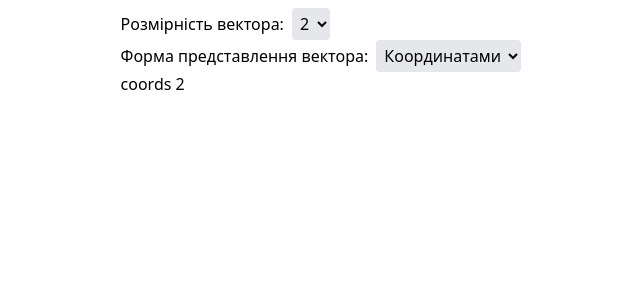
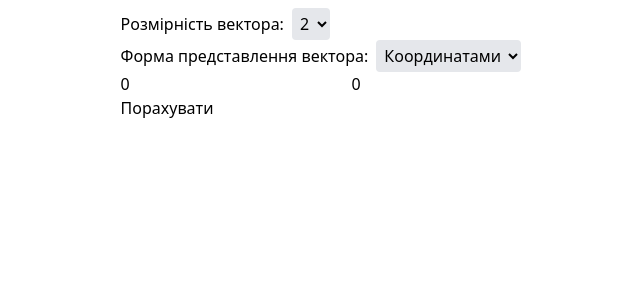
Before and after one commit to YuriiRG/goiteens-math-trainer-2, a React (Vite) app: page / in a window 1280 px wide. Shown: the top 300 px of the page, without its empty margins (222-862 px from the left). Built offline with nearby package versions, Linux system fonts and the light colour scheme.

Commit message:
Add unstyled UI and calculations

```diff
--- a/src/App.tsx
+++ b/src/App.tsx
@@ -1,36 +1,109 @@
 import type { ReactNode } from "react";
-import { useState } from "react";
+import { useState, Fragment } from "react";
+import { z } from "zod";
+import { pointDistance, vectorLength } from "./math";
+
+const floatRegex = /^-?[0-9]+([.,][0-9]+)?$/;
+const floatTransform = (str: string): number => {
+  return Number(str.replace(",", "."));
+};
+
+const floatArraySchema = z.array(
+  z.string().regex(floatRegex).transform(floatTransform),
+);
+
 export default function App() {
-  const [dimensions, setDimensions] = useState<string | number>(2);
-  const [mode, setMode] = useState<string | number>("coords");
+  const [vectorStr, setVectorStr] = useState<string[]>(["0", "0"]);
+  const [startPointStr, setStartPointStr] = useState<string[]>(["0", "0"]);
+  const [endPointStr, setEndPointStr] = useState<string[]>(["0", "0"]);
+  const [mode, setMode] = useState<string>("coords");
+  const [showResult, setShowResult] = useState(false);
+
+  const vectorParseResult = floatArraySchema.safeParse(vectorStr);
+  const vector = vectorParseResult.success ? vectorParseResult.data : undefined;
+
+  const startParseResult = floatArraySchema.safeParse(startPointStr);
+  const startPoint = startParseResult.success
+    ? startParseResult.data
+    : undefined;
+
+  const endParseResult = floatArraySchema.safeParse(endPointStr);
+  const endPoint = endParseResult.success ? endParseResult.data : undefined;
+
+  let result: number | undefined = undefined;
+  if (vector && mode === "coords") {
+    result = vectorLength(vector);
+  } else if (startPoint && endPoint && mode === "points") {
+    result = pointDistance(startPoint, endPoint);
+  }
+
+  console.log(vectorStr, vector);
+
   return (
     <div className="flex justify-center p-2">
       <main className="w-[65ch]">
         <Select
           label="Розмірність вектора:"
           id="dimensions"
-          value={dimensions}
-          onChange={(e) => setDimensions(e.target.value)}
+          value={vectorStr.length}
+          onChange={(e) => {
+            setVectorStr(Array(Number(e.target.value)).fill("0"));
+            setStartPointStr(Array(Number(e.target.value)).fill("0"));
+            setEndPointStr(Array(Number(e.target.value)).fill("0"));
+            setShowResult(false);
+          }}
           options={[
-            { value: 2, text: 2 },
-            { value: 3, text: 3 },
-            { value: 4, text: 4 },
-            { value: 5, text: 5 },
-            { value: 6, text: 6 },
+            { value: "2", text: "2" },
+            { value: "3", text: "3" },
+            { value: "4", text: "4" },
+            { value: "5", text: "5" },
+            { value: "6", text: "6" },
           ]}
         />
         <Select
           label="Форма представлення вектора:"
           id="mode"
           value={mode}
-          onChange={(e) => setMode(e.target.value)}
+          onChange={(e) => {
+            setShowResult(false);
+            setMode(e.target.value);
+          }}
           options={[
             { value: "coords", text: "Координатами" },
             { value: "points", text: "Точками" },
           ]}
         />
-        {mode === "coords" && <>coords {dimensions}</>}
-        {mode === "points" && <>points {dimensions}</>}
+        {mode === "coords" && (
+          <VectorInput
+            value={vectorStr}
+            setValue={(newValue) => {
+              setShowResult(false);
+              setVectorStr(newValue);
+            }}
+          />
+        )}
+        {mode === "points" && (
+          <>
+            <VectorInput
+              value={startPointStr}
+              setValue={(newValue) => {
+                setShowResult(false);
+                setStartPointStr(newValue);
+              }}
+            />
+            <VectorInput
+              value={endPointStr}
+              setValue={(newValue) => {
+                setShowResult(false);
+                setEndPointStr(newValue);
+              }}
+            />
+          </>
+        )}
+        <button onClick={() => setShowResult(true)}>Порахувати</button>
+        <br />
+        {showResult && result !== undefined && <>{result}</>}
+        {showResult && result === undefined && <>invalid data</>}
       </main>
     </div>
   );
@@ -67,3 +140,36 @@ function Select({
     </fieldset>
   );
 }
+
+function VectorInput({
+  value,
+  setValue,
+  startLabel,
+  endLabel,
+  separator,
+}: {
+  value: string[];
+  setValue: (newValue: string[]) => void;
+  startLabel?: ReactNode;
+  endLabel?: ReactNode;
+  separator?: ReactNode;
+}) {
+  return (
+    <fieldset>
+      {startLabel}
+      {value.map((num, i) => (
+        <Fragment key={i}>
+          <input
+            type="string"
+            value={num}
+            onChange={(e) => {
+              setValue(value.map((old, j) => (j === i ? e.target.value : old)));
+            }}
+          />
+          {i !== value.length - 1 ? separator : null}
+        </Fragment>
+      ))}
+      {endLabel}
+    </fieldset>
+  );
+}
--- /dev/null
+++ b/src/math.ts
@@ -0,0 +1,10 @@
+export function vectorLength(vector: number[]) {
+  return Math.sqrt(vector.reduce((sum, num) => sum + num ** 2, 0));
+}
+export function pointDistance(startPoint: number[], endPoint: number[]) {
+  return Math.sqrt(
+    endPoint
+      .map((end, i) => end - startPoint[i])
+      .reduce((sum, num) => sum + num ** 2, 0),
+  );
+}
```
